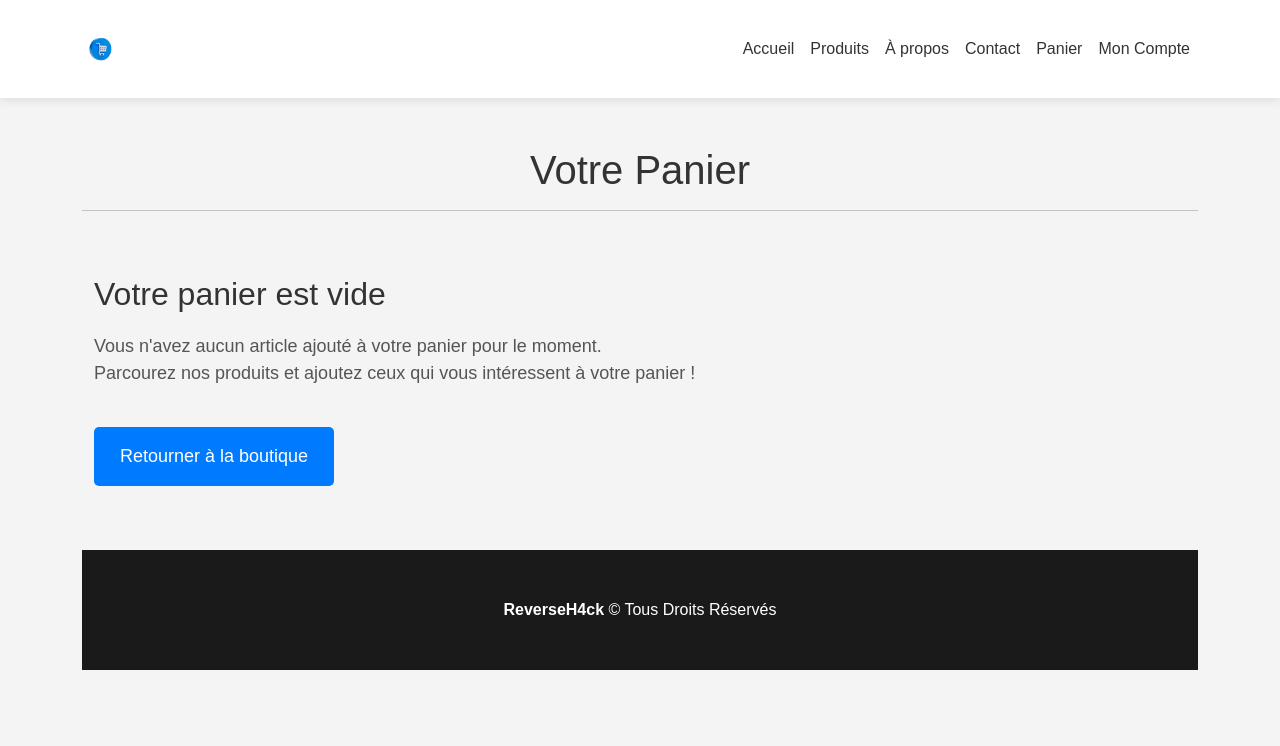
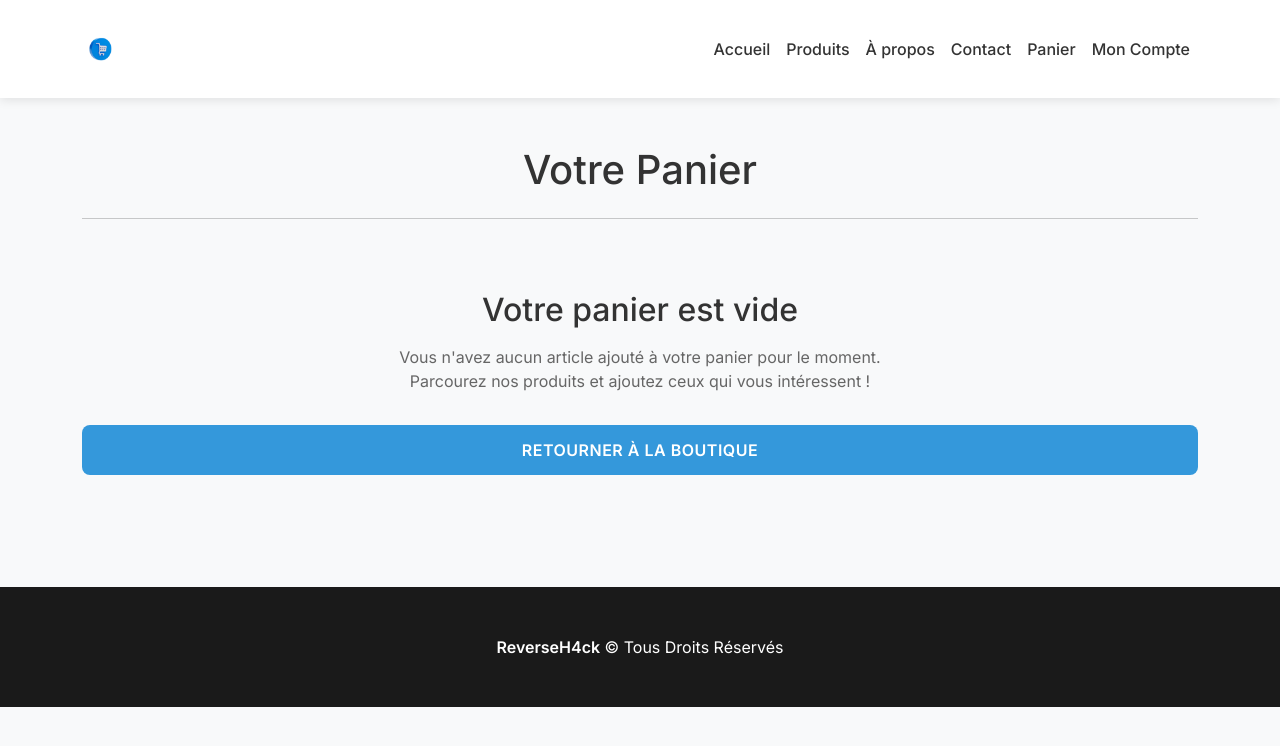
Before and after one commit to BENZOOgataga/Projet-Web, a PHP site: page /assets/website/panier.html in a window 1280 px wide. Shown: the top 746 px of the page. Run offline with PHP 8.4, Linux system fonts and the light colour scheme.

Commit message:
Refonte des fonctionnalité et de l'interface utilisateur dans panier.html et products.php

```diff
--- a/assets/website/panier.html
+++ b/assets/website/panier.html
@@ -3,10 +3,106 @@
 <head>
     <meta charset="UTF-8">
     <meta name="viewport" content="width=device-width, initial-scale=1.0">
-    <title>Contact - ReverseH4ck</title>
+    <title>Panier - ReverseH4ck</title>
     <link href="https://cdn.jsdelivr.net/npm/bootstrap@5.1.3/dist/css/bootstrap.min.css" rel="stylesheet">
     <link href="https://fonts.googleapis.com/css2?family=Inter:wght@400;500;600&display=swap" rel="stylesheet">
     <link rel="stylesheet" href="../styles/style.css">
+<style>
+    .cart-item {
+        border-bottom: 1px solid #eee;
+        padding: 1rem 0;
+        transition: all 0.3s ease;
+    }
+    .cart-item.removing {
+        transform: translateX(100px);
+        opacity: 0;
+    }
+    .cart-item.new-item {
+        animation: fadeIn 0.5s ease;
+    }
+    .cart-item img {
+        width: 80px;
+        height: 80px;
+        object-fit: cover;
+        border-radius: 4px;
+    }
+    .quantity-control {
+        display: flex;
+        align-items: center;
+        justify-content: center;
+    }
+    .quantity-control input {
+        width: 40px;
+        text-align: center;
+        border: 1px solid #ddd;
+        margin: 0 5px;
+        padding: 2px 5px;
+    }
+    .quantity-control button {
+        width: 30px;
+        height: 30px;
+        border-radius: 50%;
+        background-color: #f1f1f1;
+        border: none;
+        display: flex;
+        align-items: center;
+        justify-content: center;
+        font-size: 1rem;
+        transition: all 0.2s ease;
+    }
+    .quantity-control button:hover {
+        background-color: #e0e0e0;
+        transform: scale(1.1);
+    }
+    .remove-item {
+        transition: all 0.2s ease;
+    }
+    .remove-item:hover {
+        transform: scale(1.05);
+    }
+    .empty-cart {
+        text-align: center;
+        padding: 3rem 0;
+    }
+    .empty-cart .message {
+        margin: 1rem 0 2rem;
+        color: #666;
+    }
+    .cart-summary {
+        background-color: #f9f9f9;
+        padding: 1.5rem;
+        border-radius: 8px;
+    }
+
+    @keyframes fadeIn {
+        from {
+            opacity: 0;
+            transform: translateY(20px);
+        }
+        to {
+            opacity: 1;
+            transform: translateY(0);
+        }
+    }
+
+    @keyframes pulse {
+        0% { transform: scale(1); }
+        50% { transform: scale(1.05); }
+        100% { transform: scale(1); }
+    }
+
+    .total-update {
+        animation: pulse 0.5s ease;
+    }
+
+    #checkout-btn {
+        transition: all 0.3s ease;
+    }
+    #checkout-btn:hover {
+        transform: translateY(-2px);
+        box-shadow: 0 4px 8px rgba(0,0,0,0.1);
+    }
+</style>
 </head>
 <body>
 <header class="header">
@@ -33,7 +129,7 @@
                         <a class="nav-link" href="contact.php">Contact</a>
                     </li>
                     <li class="nav-item">
-                        <a class="nav-link" href="#">Panier</a>
+                        <a class="nav-link active" href="#">Panier</a>
                     </li>
                     <li class="nav-item">
                         <a class="nav-link" href="../account-handling/login.php">Mon Compte</a>
@@ -44,73 +140,231 @@
     </nav>
 </header>
 
-<title>Panier Vide - ReverseH4ck</title>
-<style>
-    body {
-        font-family: Arial, sans-serif;
-        background-color: #f4f4f4;
-        margin: 0;
-        padding: 0;
-    }
+<section class="container my-5">
+    <h1 class="text-center mb-4">Votre Panier</h1>
+    <hr class="mb-4">
 
+    <div id="cart-items-container">
+        <!-- Les articles seront ajoutés ici dynamiquement avec JavaScript -->
+    </div>
 
+    <div id="empty-cart-message" class="empty-cart">
+        <h2>Votre panier est vide</h2>
+        <p class="message">
+            Vous n'avez aucun article ajouté à votre panier pour le moment.<br>
+            Parcourez nos produits et ajoutez ceux qui vous intéressent !
+        </p>
+        <a href="products.php" class="btn btn-primary">Retourner à la boutique</a>
+    </div>
 
-    .message {
-        font-size: 18px;
-        margin: 20px 0;
-        color: #555;
-    }
-    .btn {
-        background-color: #007bff;
-        color: white;
-        padding: 15px 25px;
-        text-decoration: none;
-        border-radius: 5px;
-        font-size: 18px;
-        margin-top: 20px;
-        display: inline-block;
-    }
-    .btn:hover {
-        background-color: #0056b3;
-    }
-    .empty-cart-img {
-        width: 200px;
-        margin: 20px auto;
-    }
-</style>
-</body>
-<body>
-
-<section id="about" class="my-5">
-    <div class="container">
-        <div class="row text-center mb-5">
-            <div class="col-md-12">
-                <h1>Votre Panier</h1>
+    <div id="cart-summary" class="row mt-4" style="display:none;">
+        <div class="col-md-8"></div>
+        <div class="col-md-4">
+            <div class="cart-summary">
+                <h4>Résumé de la commande</h4>
+                <div class="d-flex justify-content-between mt-3">
+                    <span>Sous-total:</span>
+                    <span id="subtotal">€0.00</span>
+                </div>
+                <div class="d-flex justify-content-between mt-2">
+                    <span>TVA (20%):</span>
+                    <span id="tax">€0.00</span>
+                </div>
                 <hr>
+                <div class="d-flex justify-content-between fw-bold">
+                    <span>Total:</span>
+                    <span id="total">€0.00</span>
+                </div>
+                <button id="checkout-btn" class="btn btn-primary w-100 mt-3">Passer la commande</button>
             </div>
         </div>
+    </div>
+</section>
 
-        <div class="container">
-            <h2>Votre panier est vide</h2>
-
-            <p class="message">
-                Vous n'avez aucun article ajouté à votre panier pour le moment. <br>
-                Parcourez nos produits et ajoutez ceux qui vous intéressent à votre panier !
-            </p>
-
-            <a href="../../index.php" class="btn">Retourner à la boutique</a>
-        </div>
-
-</body>
-</html>
 <footer class="footer">
     <div class="container">
         <div class="text-center">
             <strong>ReverseH4ck</strong> &copy; Tous Droits Réservés
         </div>
-        </section>
+    </div>
 </footer>
 
 <script src="https://cdn.jsdelivr.net/npm/bootstrap@5.1.3/dist/js/bootstrap.bundle.min.js"></script>
+<script>
+    document.addEventListener('DOMContentLoaded', function() {
+        const cart = JSON.parse(localStorage.getItem('cart')) || [];
+        updateCartDisplay(cart);
+
+        document.getElementById('cart-items-container').addEventListener('click', function(e) {
+            if (e.target.classList.contains('remove-item')) {
+                const productId = e.target.dataset.id;
+                removeFromCart(productId);
+            } else if (e.target.classList.contains('quantity-decrease')) {
+                const productId = e.target.dataset.id;
+                updateQuantity(productId, -1);
+            } else if (e.target.classList.contains('quantity-increase')) {
+                const productId = e.target.dataset.id;
+                updateQuantity(productId, 1);
+            }
+        })
+
+        document.getElementById('checkout-btn').addEventListener('click', function() {
+            alert("Je veux bien te chopper 3500 euros mais c'est un projet de fin d'année");
+        });
+
+        document.getElementById('checkout-btn').addEventListener('mousedown', function() {
+            this.style.transform = 'translateY(2px)';
+            this.style.boxShadow = '0 2px 4px rgba(0,0,0,0.1)';
+        });
+
+        document.getElementById('checkout-btn').addEventListener('mouseup', function() {
+            this.style.transform = '';
+            this.style.boxShadow = '';
+        });
+
+        document.getElementById('checkout-btn').addEventListener('mouseleave', function() {
+            this.style.transform = '';
+            this.style.boxShadow = '';
+        });
+    });
+
+    function updateCartDisplay(cart) {
+        const cartContainer = document.getElementById('cart-items-container');
+        const emptyCartMessage = document.getElementById('empty-cart-message');
+        const cartSummary = document.getElementById('cart-summary');
+        const oldTotal = document.getElementById('total')?.textContent;
+
+        if (cart.length === 0) {
+            if (cartContainer.children.length > 0) {
+                cartContainer.style.opacity = '0';
+                cartContainer.style.transform = 'translateY(-20px)';
+                setTimeout(() => {
+                    cartContainer.innerHTML = '';
+                    cartContainer.style.opacity = '';
+                    cartContainer.style.transform = '';
+                }, 300);
+            } else {
+                cartContainer.innerHTML = '';
+            }
+
+            emptyCartMessage.style.display = 'block';
+            emptyCartMessage.style.opacity = '0';
+            setTimeout(() => {
+                emptyCartMessage.style.opacity = '1';
+            }, 50);
+
+            cartSummary.style.display = 'none';
+            return;
+        }
+
+        emptyCartMessage.style.display = 'none';
+        cartSummary.style.display = 'flex';
+
+        let html = '<div class="row mb-3 fw-bold d-none d-md-flex">' +
+            '<div class="col-md-6">Produit</div>' +
+            '<div class="col-md-2">Prix unitaire</div>' +
+            '<div class="col-md-2">Quantité</div>' +
+            '<div class="col-md-2">Total</div>' +
+            '</div>';
+
+        let subtotal = 0;
+
+        cart.forEach(item => {
+            const itemTotal = parseFloat(item.price) * item.quantity;
+            subtotal += itemTotal;
+
+            html += `
+        <div class="row cart-item align-items-center" data-id="${item.id}">
+            <div class="col-md-6 d-flex align-items-center">
+                <img src="${item.image ? `../images/products/${item.category}/${item.image}` : '../images/default.png'}"
+                     alt="${item.name}" class="me-3">
+                <div>
+                    <h5>${item.name}</h5>
+                    <button class="btn btn-sm btn-outline-danger remove-item" data-id="${item.id}">Supprimer</button>
+                </div>
+            </div>
+            <div class="col-md-2">
+                €${parseFloat(item.price).toFixed(2)}
+            </div>
+            <div class="col-md-2">
+                <div class="quantity-control">
+                    <button class="quantity-decrease" data-id="${item.id}">-</button>
+                    <input type="text" value="${item.quantity}" readonly>
+                    <button class="quantity-increase" data-id="${item.id}">+</button>
+                </div>
+            </div>
+            <div class="col-md-2">
+                €${itemTotal.toFixed(2)}
+            </div>
+        </div>`;
+        });
+
+        if (cartContainer.innerHTML !== html) {
+            cartContainer.innerHTML = html;
+
+            document.querySelectorAll('.cart-item').forEach(item => {
+                item.classList.add('new-item');
+            });
+        }
+
+        const tax = subtotal * 0.2;
+        const total = subtotal + tax;
+
+        document.getElementById('subtotal').textContent = `€${subtotal.toFixed(2)}`;
+        document.getElementById('tax').textContent = `€${tax.toFixed(2)}`;
+
+        const totalElement = document.getElementById('total');
+        totalElement.textContent = `€${total.toFixed(2)}`;
+
+        if (oldTotal && oldTotal !== totalElement.textContent) {
+            totalElement.classList.add('total-update');
+            setTimeout(() => {
+                totalElement.classList.remove('total-update');
+            }, 500);
+        }
+    }
+
+    function removeFromCart(productId) {
+        const itemToRemove = document.querySelector(`.cart-item[data-id="${productId}"]`);
+        if (itemToRemove) {
+            itemToRemove.classList.add('removing');
+            setTimeout(() => {
+                let cart = JSON.parse(localStorage.getItem('cart')) || [];
+                cart = cart.filter(item => item.id != productId);
+                localStorage.setItem('cart', JSON.stringify(cart));
+                updateCartDisplay(cart);
+            }, 300);
+        } else {
+            let cart = JSON.parse(localStorage.getItem('cart')) || [];
+            cart = cart.filter(item => item.id != productId);
+            localStorage.setItem('cart', JSON.stringify(cart));
+            updateCartDisplay(cart);
+        }
+    }
+
+    function updateQuantity(productId, change) {
+        let cart = JSON.parse(localStorage.getItem('cart')) || [];
+        const item = cart.find(item => item.id == productId);
+
+        if (item) {
+            const quantityInput = document.querySelector(`.cart-item[data-id="${productId}"] input`);
+            if (quantityInput) {
+                quantityInput.style.backgroundColor = '#fbf8cc';
+                setTimeout(() => {
+                    quantityInput.style.backgroundColor = '';
+                }, 300);
+            }
+
+            item.quantity += change;
+            if (item.quantity <= 0) {
+                removeFromCart(productId);
+                return;
+            }
+
+            localStorage.setItem('cart', JSON.stringify(cart));
+            updateCartDisplay(cart);
+        }
+    }
+</script>
 </body>
 </html>
```
Also changed, not shown: assets/website/products.php (+24 -2 lines).
